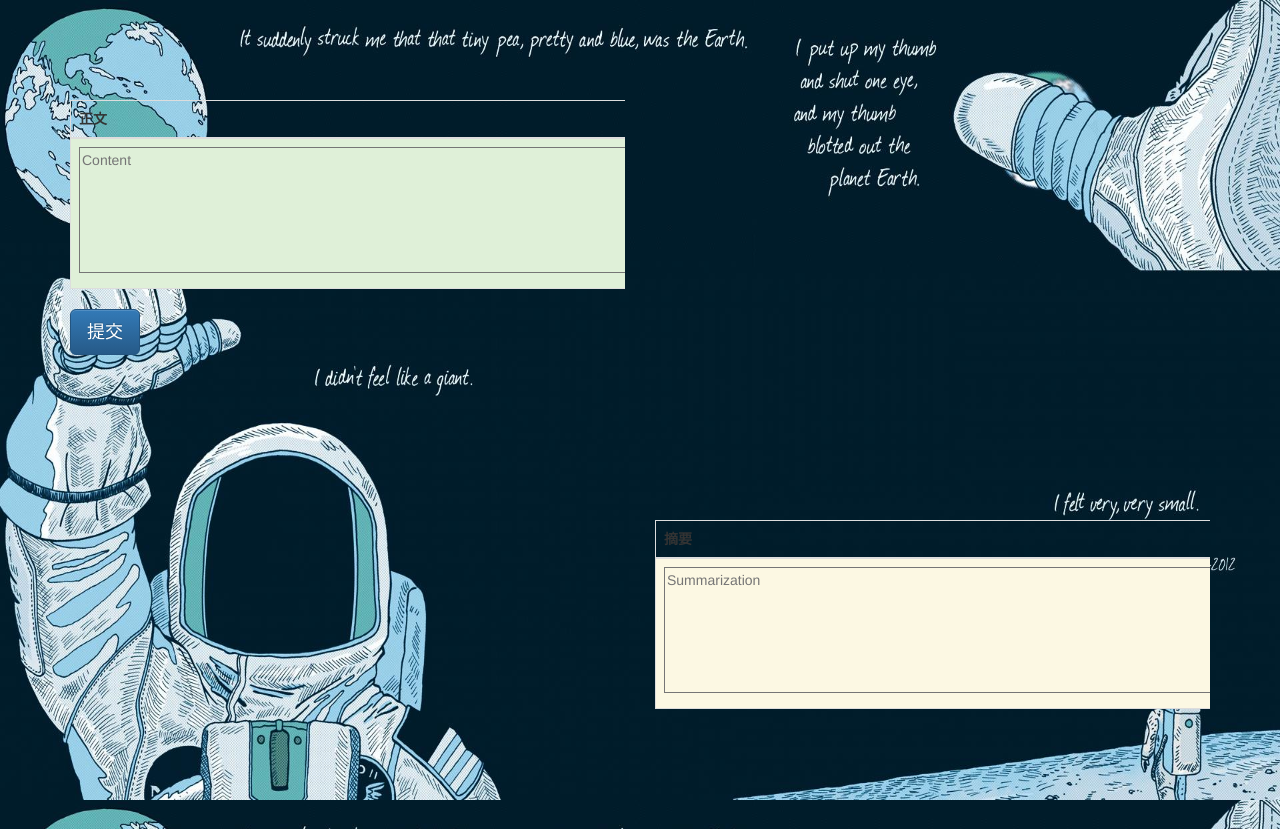
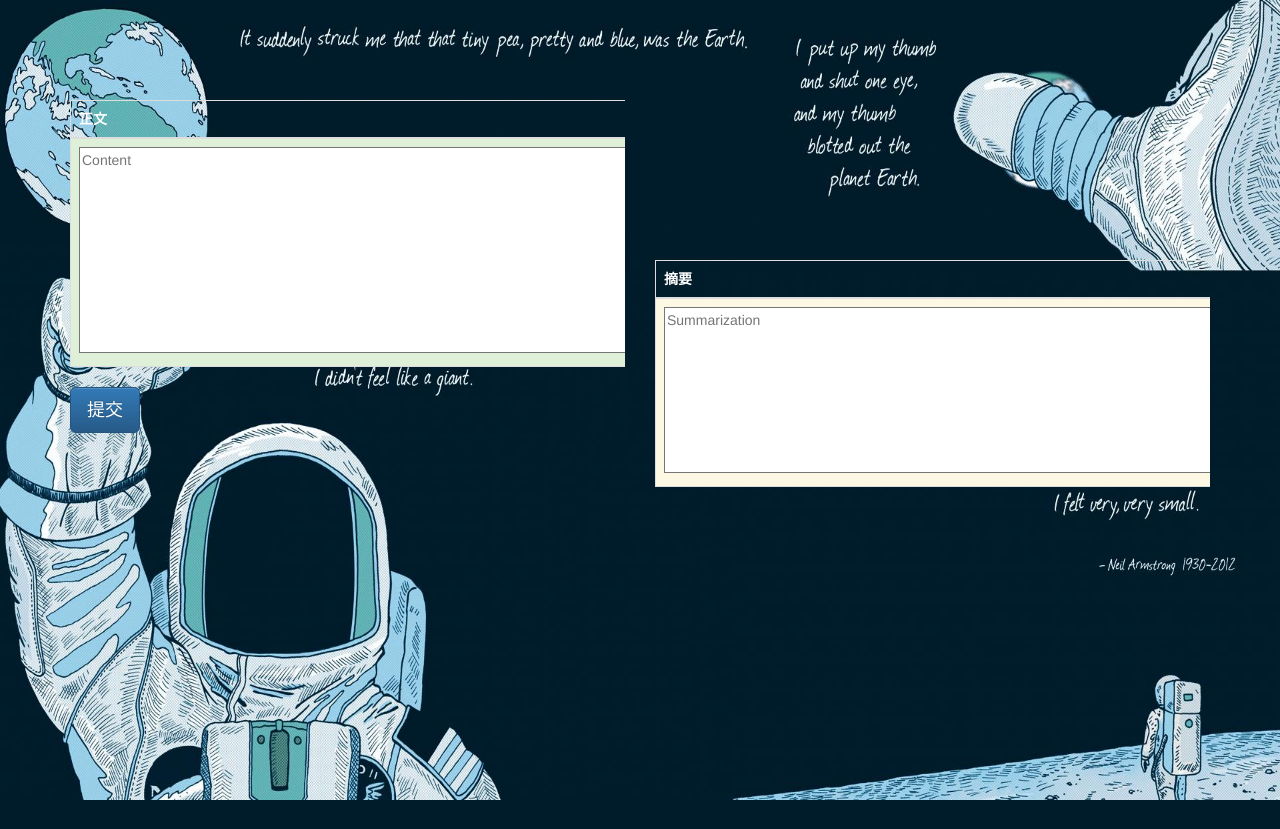
Before and after one commit to HopperAutomaticSummarization/SummarizationWeb, a Django app: page / in a window 1280 px wide. After the commit the page ends 800 px from the top, so only its background shows below. Run offline with Django 3.2, Linux system fonts and the light colour scheme; lists and menus that the app fills with data are empty; some libraries are stand-ins or nearby versions.

Commit message:
修改了index.html字看不清的问题，以及修改了一点点布局

```diff
--- a/autosummarization/templates/index.html
+++ b/autosummarization/templates/index.html
@@ -37,12 +37,12 @@ background-attachment: fixed;">
                       <table class="table table-bordered">
                         <thead>
                           <tr>
-                            <th>正文</th>
+                            <th style="color: white">正文</th>
                           </tr>
                         </thead>
                         <tbody>
                           <tr class="success" height="150px">
-                            <td ><textarea id="ch" cols=66 rows=6 style="background-color:transparent" placeholder="Content"></textarea></td>
+                            <td ><textarea id="ch" cols=66 rows=10 style="background-color:white" placeholder="Content"></textarea></td>
                           </tr>
                         </tbody>
                       </table>
@@ -50,18 +50,18 @@ background-attachment: fixed;">
                     </div>
                 </div>
 
-                <div class="col-md-6">
-                    <br><br><br><br><br><br><br><br><br><br><br><br><br><br><br><br><br><br><br><br><br>
+                <div class="col-md-6" style="float: right">
+                    <br><br><br><br><br><br><br><br>
                     <div class="table-responsive">
                       <table class="table table-bordered">
                         <thead>
                           <tr>
-                            <th>摘要</th>
+                            <th style="color: white">摘要</th>
                           </tr>
                         </thead>
                         <tbody>
                           <tr class="warning" height="150px">
-                            <td id="en"><textarea id="ans" cols=66 rows=6 style="background-color:transparent" placeholder="Summarization"></textarea></td>
+                            <td id="en"><textarea id="ans" cols=66 rows=8 style="background-color:white" placeholder="Summarization"></textarea></td>
                           </tr>
                         </tbody>
                       </table>
```
Also changed, not shown: db.sqlite3.
